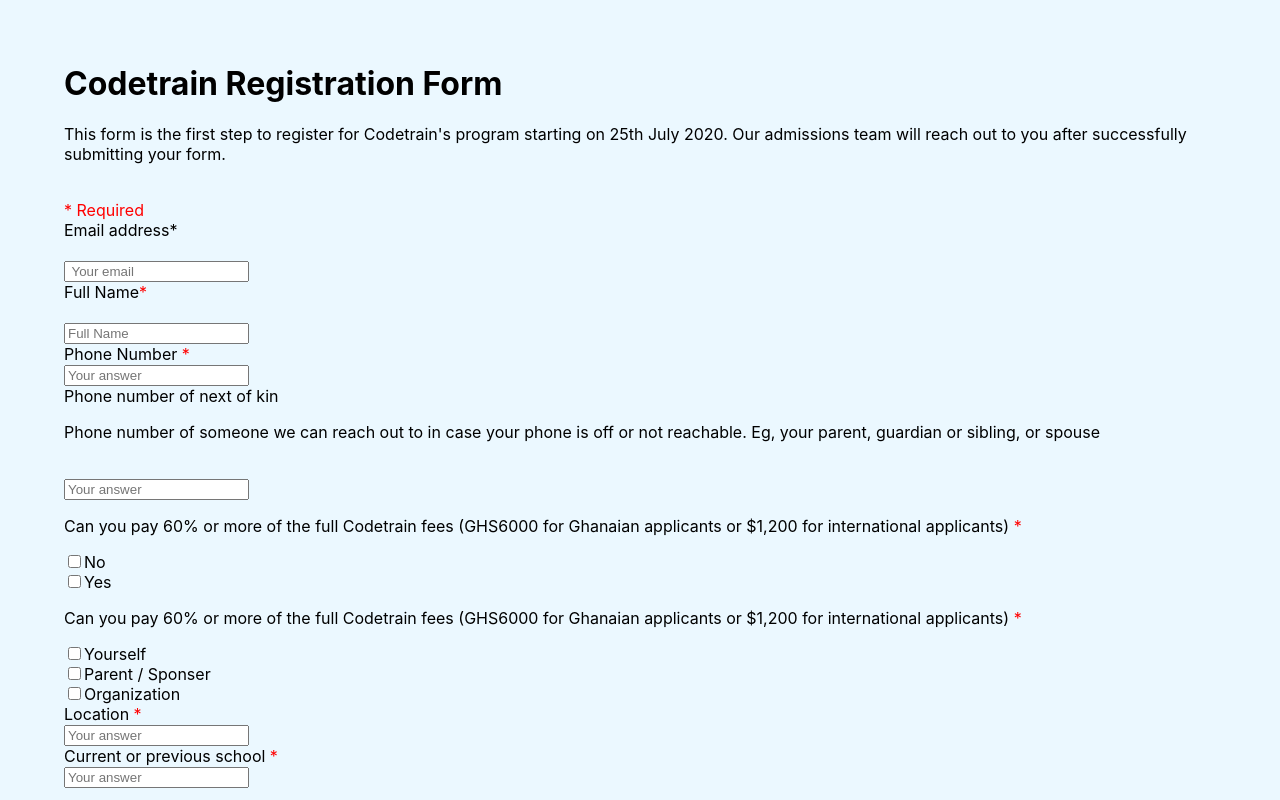
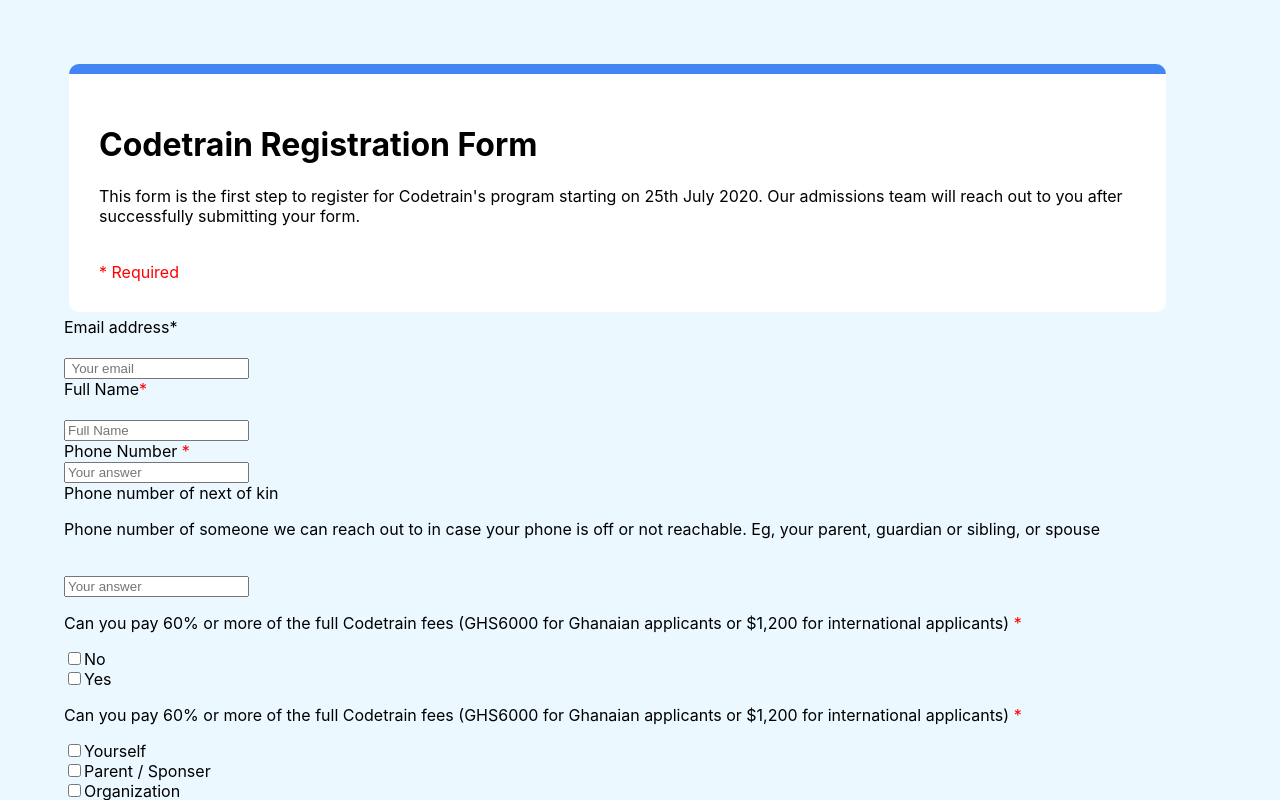
Before and after one commit to Freedom-seven/react-registration-form, a React (Create React App) app: page / in a window 1280 px wide. Shown: the top 800 px of the page. Built offline with nearby package versions, Linux system fonts and the light colour scheme.

Commit message:
add styles to the head

```diff
--- a/src/App.css
+++ b/src/App.css
@@ -3,6 +3,16 @@
 	margin: 5%;
 }
 
+.head {
+	border-top: 10px solid #4285F4;
+    border-radius: 10px;
+    justify-content: center;
+    align-content: center;
+    width: 90%;
+    padding: 30px;
+    margin: 5px;
+    background-color: #fff;
+}
 
 span {
   color: red;
```
